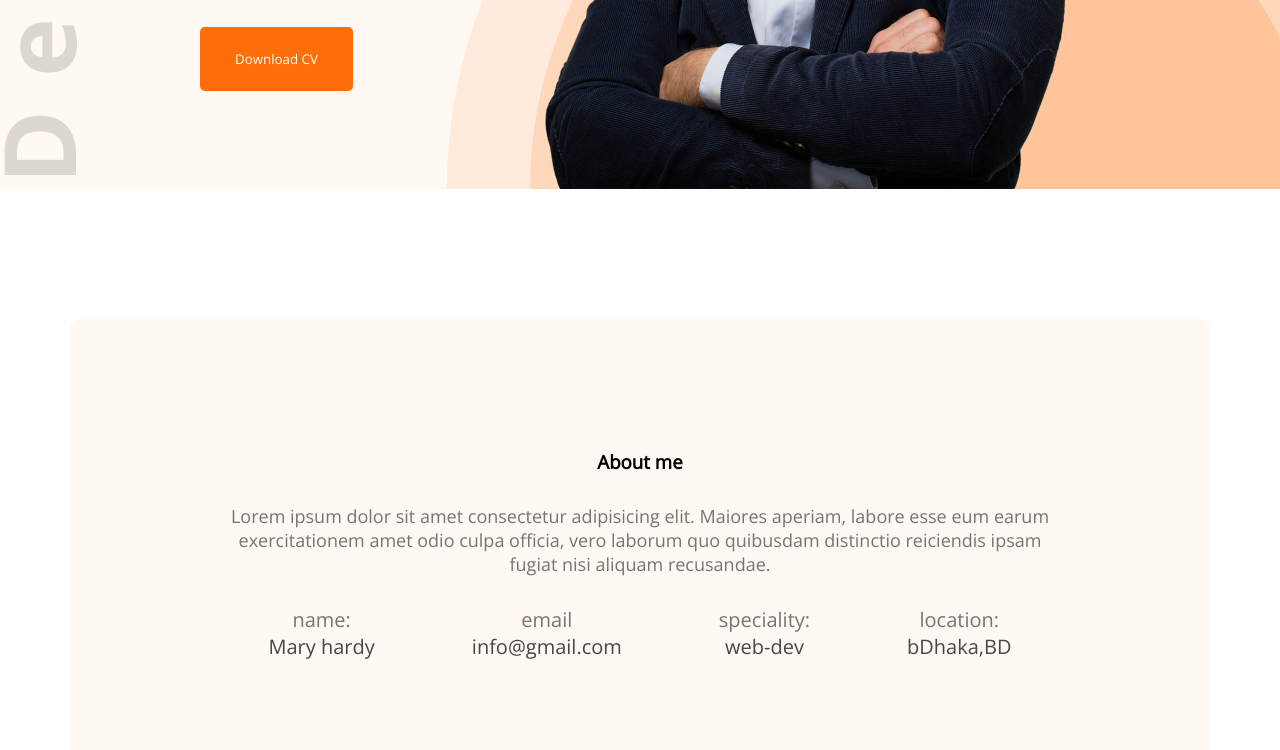
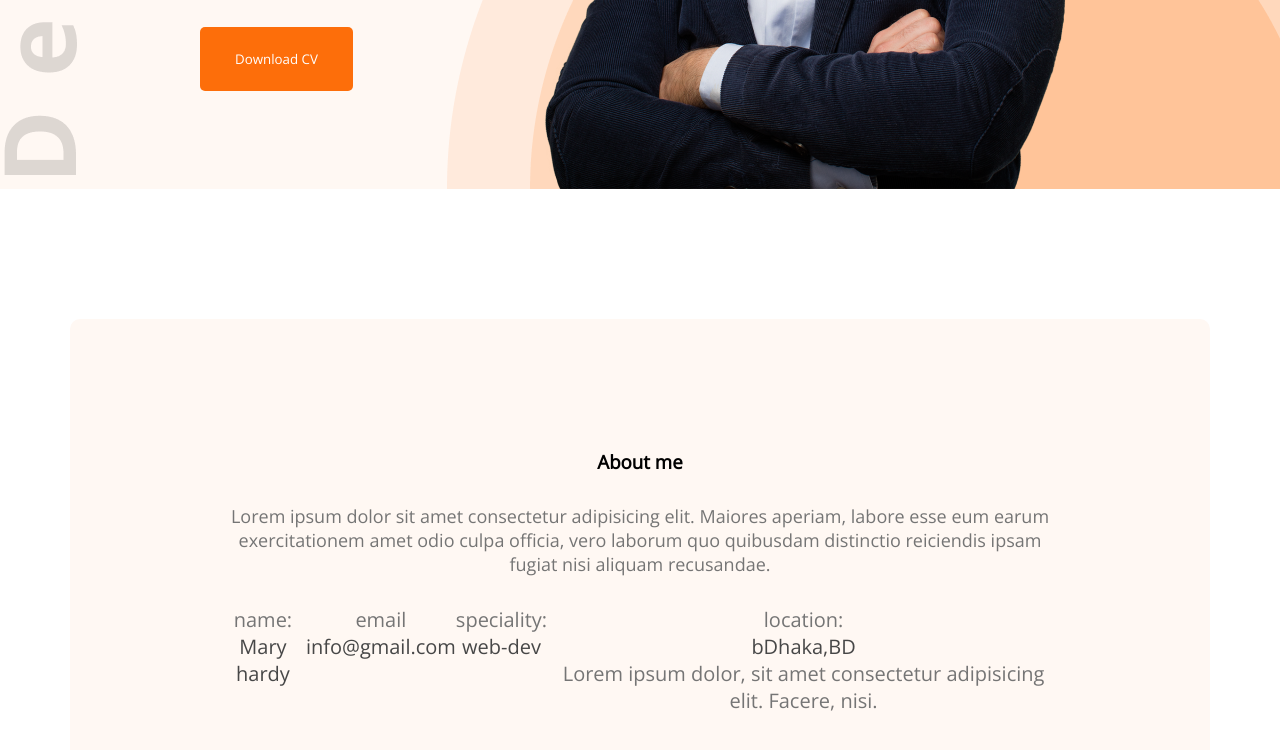
Before and after one commit to rojina560/harry-portfolio, a plain HTML site: page index.html in a window 1280 px wide. Shown: the part 651-1401 px from the top of the page. Drawn offline with nearby package versions, Linux system fonts and the light colour scheme.

Commit message:
first commit

```diff
--- a/index.html
+++ b/index.html
@@ -53,6 +53,7 @@
                 <div class="about-info">
                     <p class="info-title"> location:</p>
                     <p class="info-description">bDhaka,BD</p>
+                    <p>Lorem ipsum dolor, sit amet consectetur adipisicing elit. Facere, nisi.</p>
                 </div>
             </div>
         </section>
```
